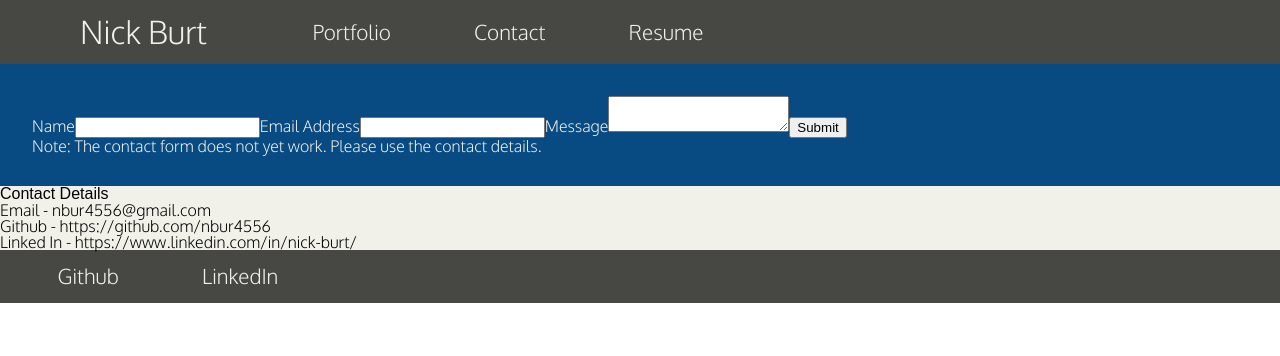
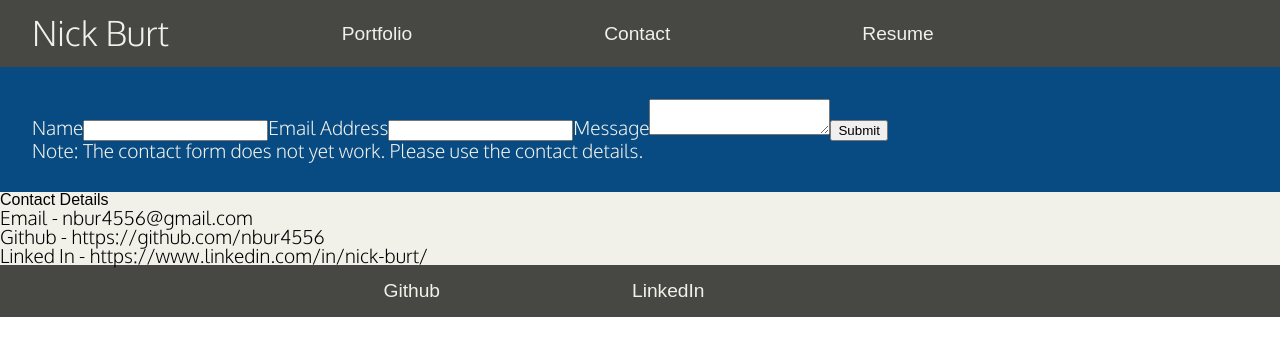
Before and after one commit to nbur4556/react-portfolio, a React (Create React App) app: page /contact in a window 1280 px wide. Shown: the top 356 px of the page. Built offline with nearby package versions, Linux system fonts and the light colour scheme; a web font is replaced by a local one.

Commit message:
finalizes styling for header and footer

```diff
--- a/src/components/Footer.js
+++ b/src/components/Footer.js
@@ -5,7 +5,7 @@ import '../stylesheets/navbars.css';
 
 const Footer = () => {
     return (
-        <section className="navbar">
+        <section className="navbar footer">
             <ul>
                 <a className="pagelink" href="https://github.com/nbur4556" target="_blank" rel="noreferrer"><li>Github</li></a>
                 <a className="pagelink" href="https://www.linkedin.com/in/nick-burt/" target="_blank" rel="noreferrer"><li>LinkedIn</li></a>
--- a/src/stylesheets/main-style.css
+++ b/src/stylesheets/main-style.css
@@ -17,4 +17,5 @@ h1, h2, h3{
 
 p, a, label{
     font-family: 'Oxygen', sans-serif;
+    font-size: 1.2rem;
 }
--- a/src/stylesheets/navbars.css
+++ b/src/stylesheets/navbars.css
@@ -2,17 +2,16 @@
     display: flex;
     flex-direction: row;
 
-    padding: 1em;
+    padding: 1em 2em;
 
     background-color: var(--main-dark);
 
 }
 
 .navbar h1{
-    margin: 0 2em;
-
+    margin: 0 5em 0 0;
     font-family: 'Oxygen', sans-serif;
-    font-size: 2rem;
+    font-size: 1.8em;
 
     color: var(--main-white);
 }
@@ -24,16 +23,20 @@
 }
 
 .navbar li{
-    margin: 0 2em;
+    margin: 0 10em 0 0;
 
-    font-family: 'Oxygen', sans-serif;
-    font-size: 1.3rem;
-
-    color: var(--main-white);
-    list-style-type: none;
+    font-family: 'Puritan', sans-serif;
 }
 
 .navbar .pagelink{
-    color: white;
+    color: var(--main-white);
     text-decoration: none;
 }
+
+.navbar .pagelink:hover{
+    color: var(--main-accent);
+}
+
+.footer{
+   justify-content: center;
+}
```
